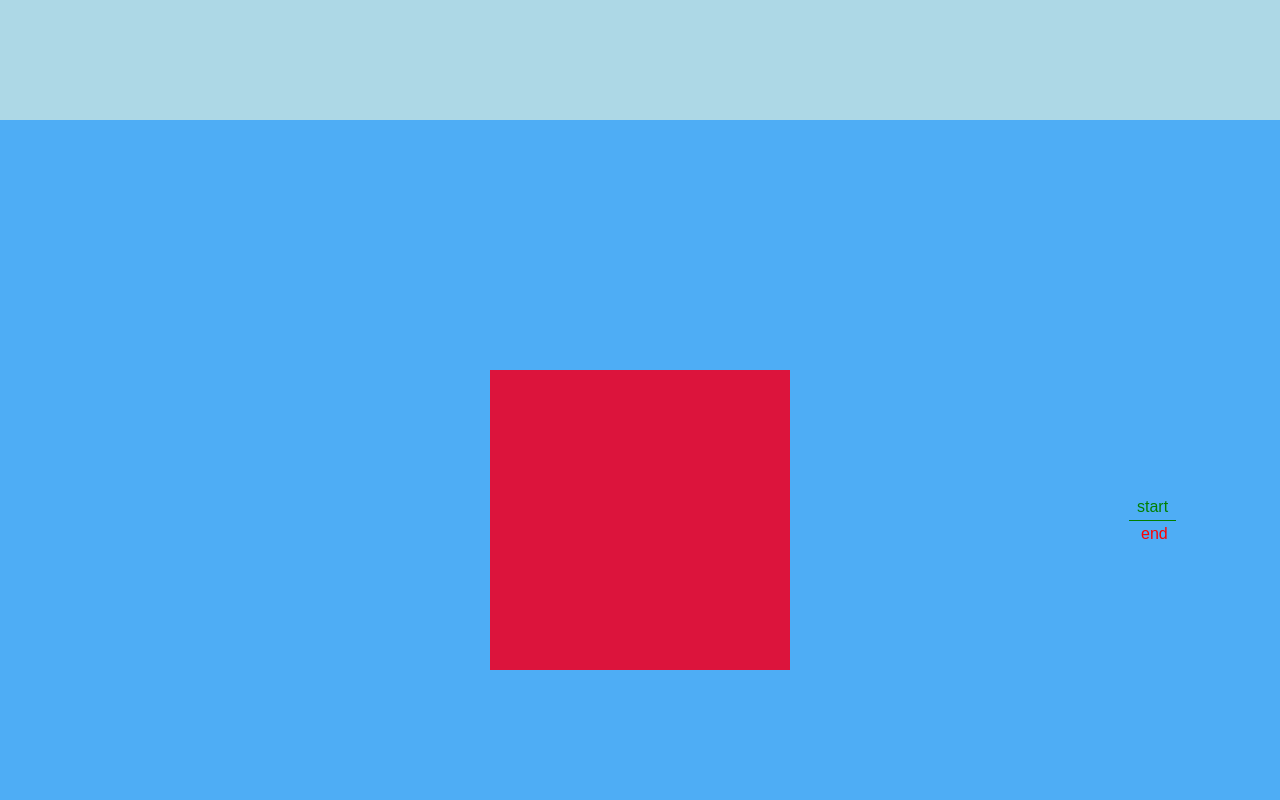
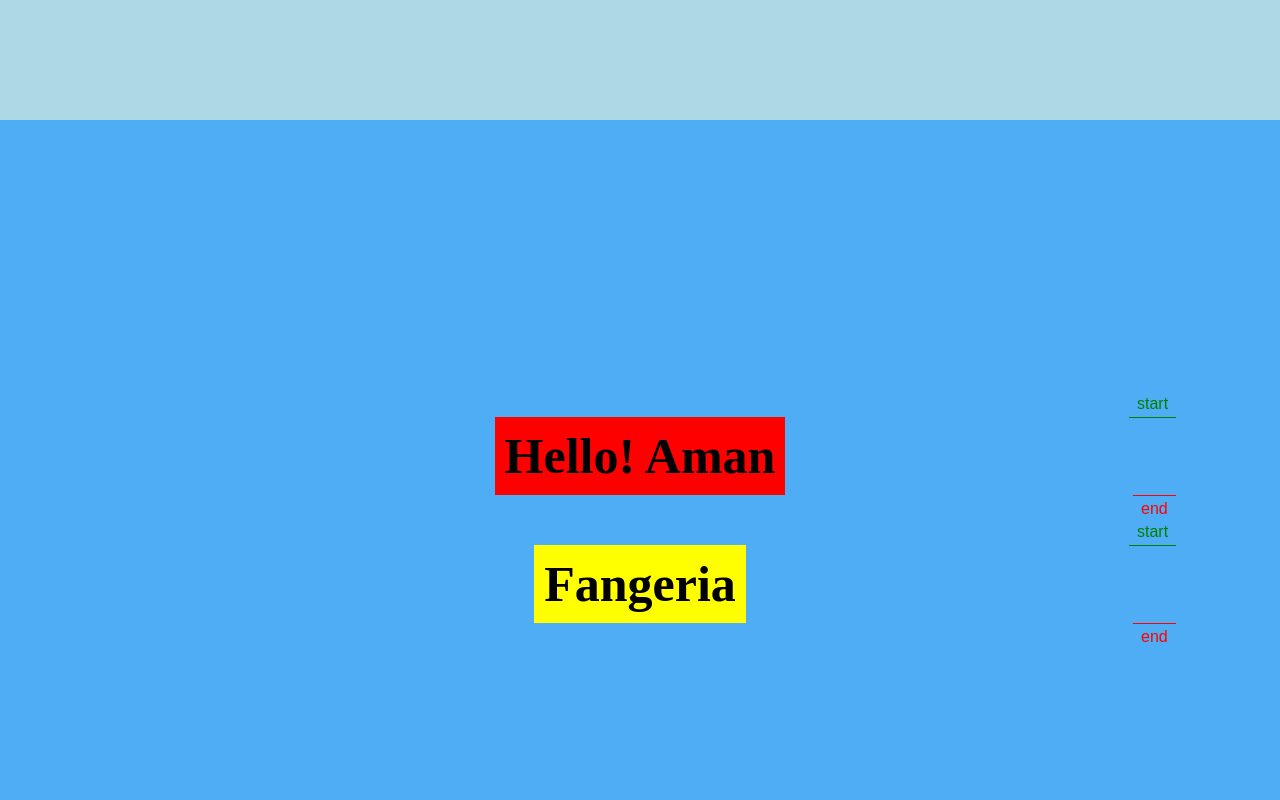
Before and after one commit to amanfangeria980/gsap-learning-animations, a plain HTML site: page day-2/index.html in a window 1280 px wide. Shown: the part 680-1480 px from the top of the page. Drawn offline with nearby package versions, Linux system fonts and the light colour scheme.

Commit message:
scrollTrigger: animation 2

```diff
--- a/day-2/index.html
+++ b/day-2/index.html
@@ -11,7 +11,8 @@
             <div class="box"></div>
         </div>
         <div id="page2">
-            <div class="box"></div>
+            <h1>Hello! Aman</h1>
+            <h2>Fangeria</h2>
         </div>
         <div id="page3">
             <div class="box"></div>
--- a/day-2/script.js
+++ b/day-2/script.js
@@ -1,29 +1,22 @@
-gsap.from("#page1 .box", {
-    scale: 0,
-    delay: 1,
+gsap.from("#page2 h1", {
+    opacity: 0,
     duration: 2,
-    rotate: 360,
-});
-gsap.from("#page2 .box", {
-    scale: 0,
-    // delay: 1,
-    duration: 2,
-    rotate: 360,
-
-    // run on scroll, sasta tarika
-    // scrollTrigger: "#page2 .box",
-
-    // mehenga tarika
+    x: 500,
     scrollTrigger: {
-        trigger: "#page2 .box",
+        trigger: "#page2 h1",
         scroller: "body",
+        start: "top 50%",
         markers: true,
-        start: "top 60%",
     },
 });
-// gsap.from("#page3 .box", {
-//     scale: 0,
-//     delay: 1,
-//     duration: 2,
-//     rotate: 360,
-// });
+gsap.from("#page2 h2", {
+    opacity: 0,
+    duration: 2,
+    x: -500,
+    scrollTrigger: {
+        trigger: "#page2 h2",
+        scroller: "body",
+        start: "top 50%",
+        markers: true,
+    },
+});
--- a/day-2/style.css
+++ b/day-2/style.css
@@ -27,6 +27,22 @@ body {
     display: flex;
     align-items: center;
     justify-content: center;
+    flex-direction: column;
+    gap: 50px;
+}
+h1 {
+    font-size: 50px;
+    color: black;
+    background-color: red;
+    position: relative;
+    padding: 10px;
+}
+h2 {
+    font-size: 50px;
+    color: black;
+    background-color: yellow;
+    position: relative;
+    padding: 10px;
 }
 #page3 {
     height: 100%;
```
